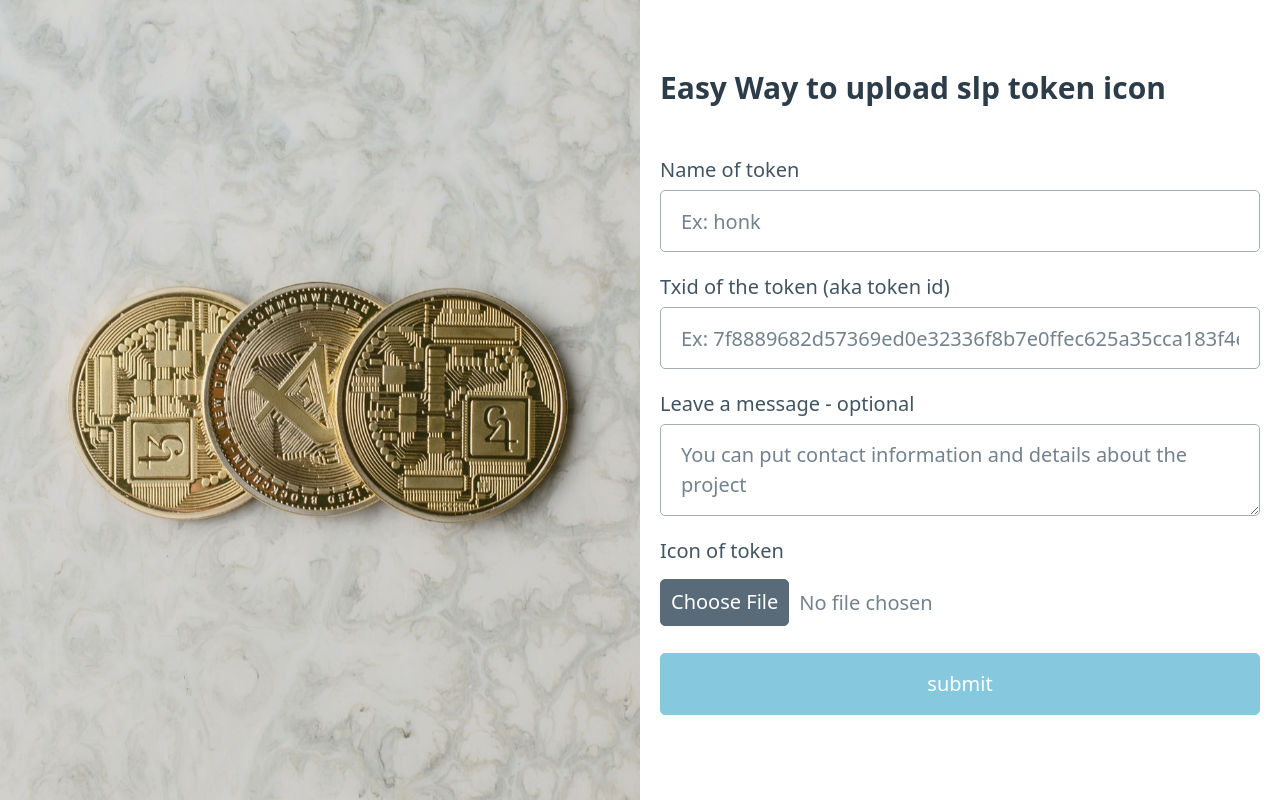
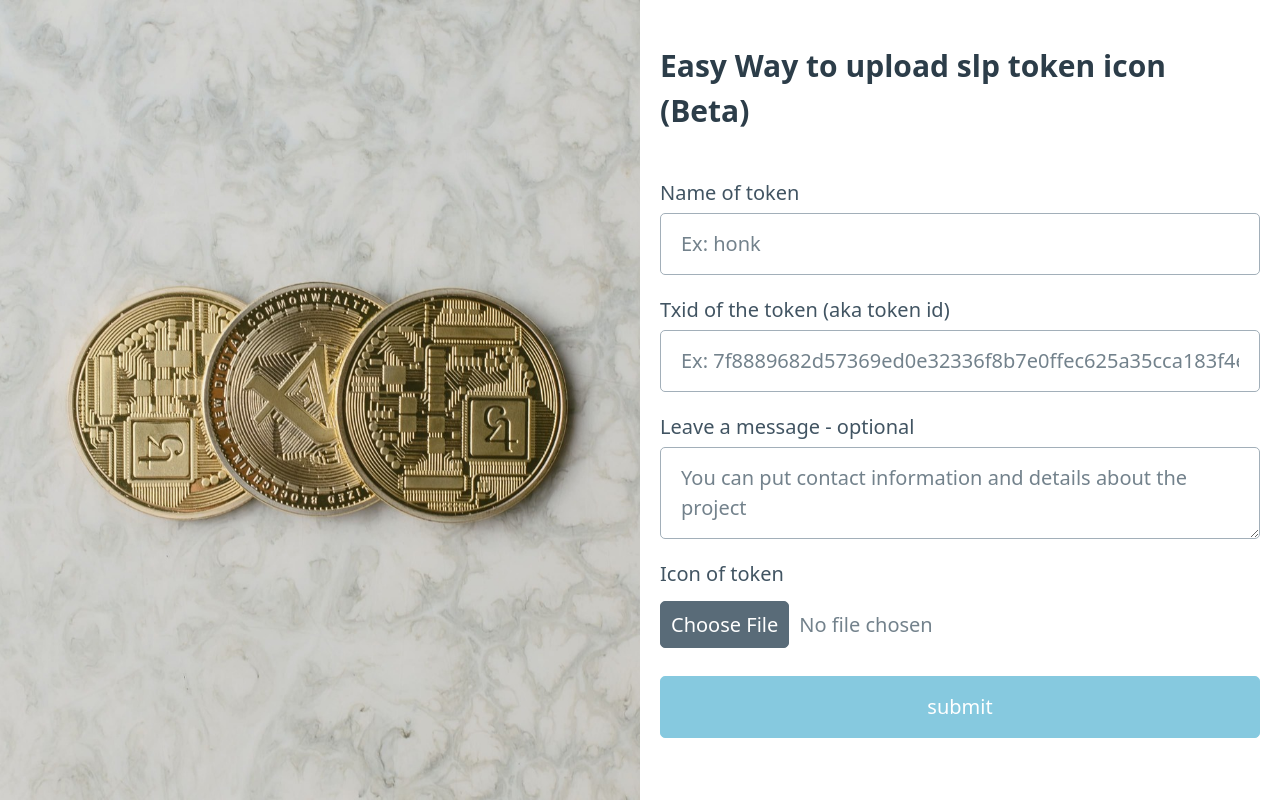
Before and after one commit to salemkode/slp-token-icons-uploader, a website: page src/view/index.html in a window 1280 px wide. Drawn offline with nearby package versions, Linux system fonts and the light colour scheme; files that its build step writes are made by us from their sources; files whose address does not match are found by name.

Commit message:
Add beta flag in index page

```diff
--- a/src/view/index.html
+++ b/src/view/index.html
@@ -23,7 +23,7 @@
           class="container-fluid"
           enctype="multipart/form-data"
         >
-          <h3>Easy Way to upload slp token icon</h3>
+          <h3>Easy Way to upload slp token icon (Beta)</h3>
 
           <!-- Name input -->
           <label for="name">Name of token</label>
```
